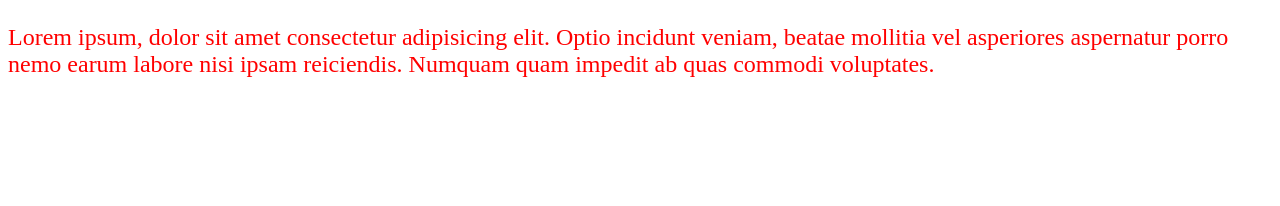
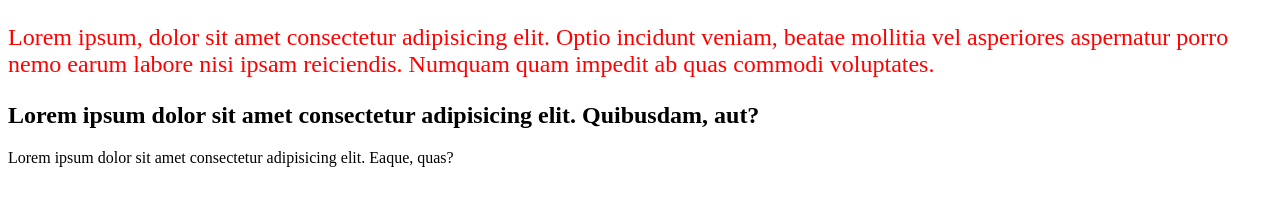
Before and after one commit to monir3355/git-project, a plain HTML site: page index.html in a window 1280 px wide. Drawn offline with Linux system fonts and the light colour scheme.

Commit message:
change h2 and div

```diff
--- a/index.html
+++ b/index.html
@@ -9,5 +9,7 @@
 </head>
 <body>
     <p class="p1">Lorem ipsum, dolor sit amet consectetur adipisicing elit. Optio incidunt veniam, beatae mollitia vel asperiores aspernatur porro nemo earum labore nisi ipsam reiciendis. Numquam quam impedit ab quas commodi voluptates.</p>
+    <h2>Lorem ipsum dolor sit amet consectetur adipisicing elit. Quibusdam, aut?</h2>
+    <div>Lorem ipsum dolor sit amet consectetur adipisicing elit. Eaque, quas?</div>
 </body>
 </html>
```
